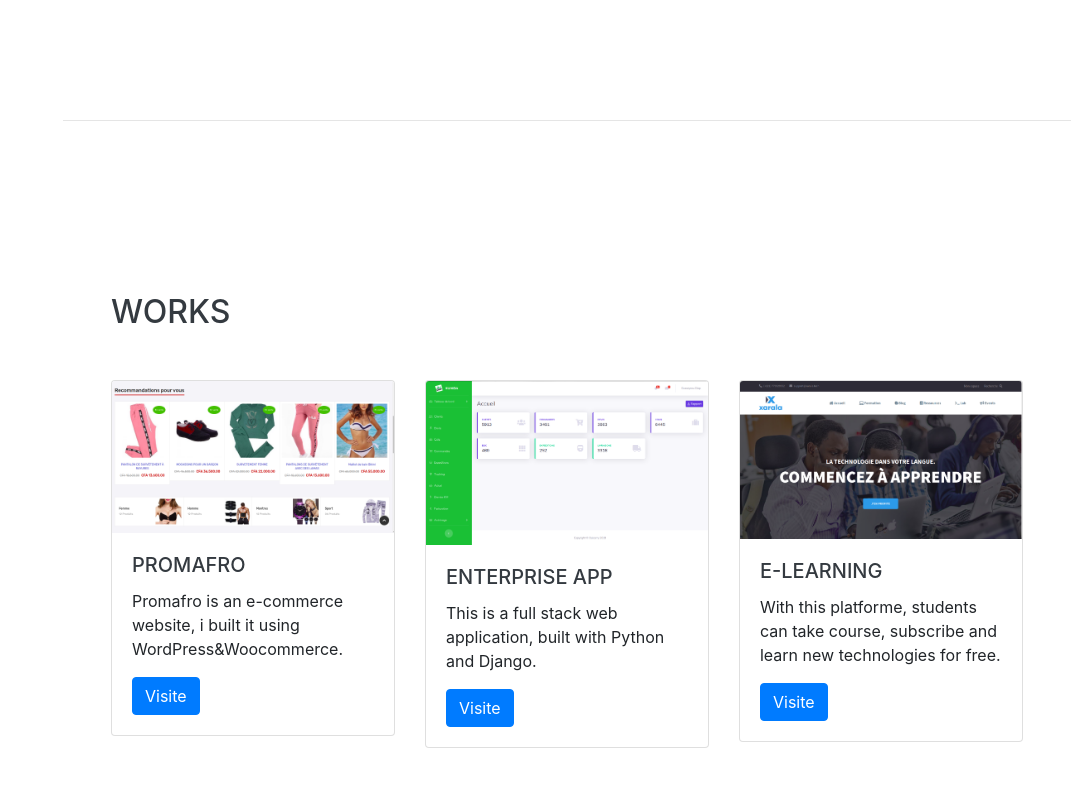
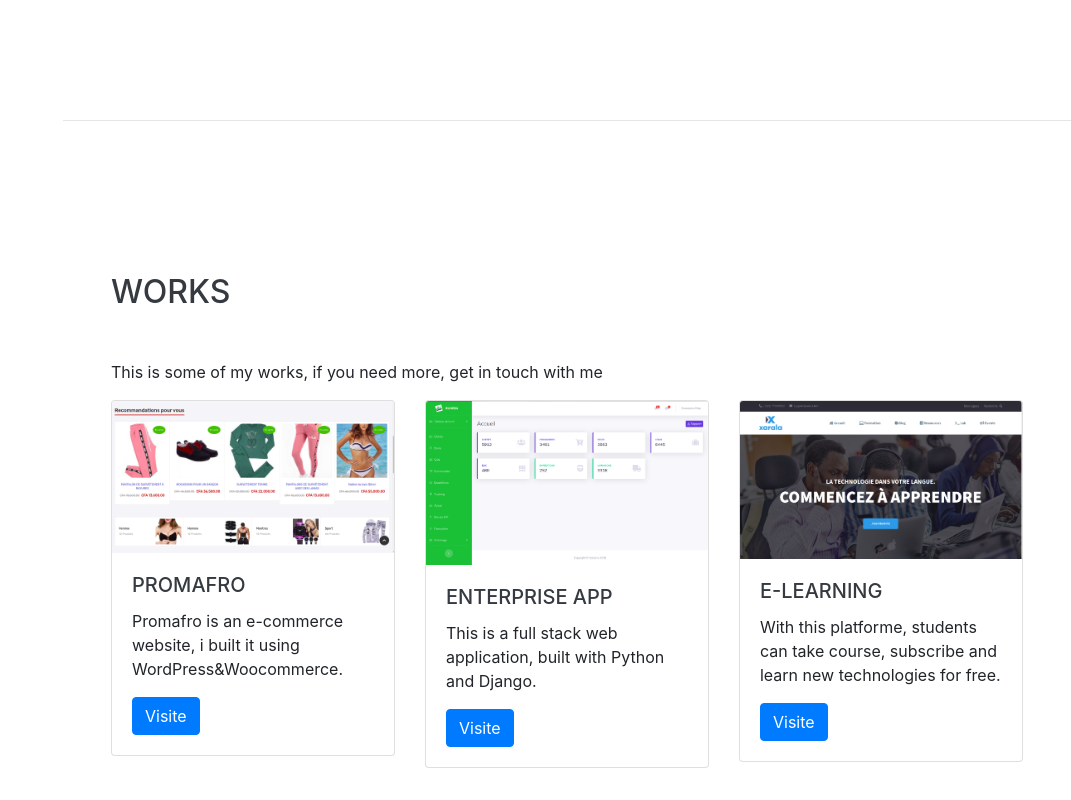
Before and after one commit to xarala221/ousseynoudiop, a website with bundled scripts: page index.html in a window 1280 px wide. Shown: the part 3376-4176 px from the top of the page, without its empty margins (209-1280 px from the left). Built offline with nearby package versions, Linux system fonts and the light colour scheme; a web font is replaced by a local one.

Commit message:
add get in touch p

```diff
--- a/index.html
+++ b/index.html
@@ -273,6 +273,7 @@
     <section class="resume-section p-3 p-lg-5 d-flex align-items-center" id="interests">
       <div class="w-100">
         <h2 class="mb-5">Works</h2>
+        <p>This is some of my works, if you need more, get in touch with me</p>
         <!-- <p>Apart from being a web developer, I enjoy most of my time being outdoors. In the winter, I am an avid skier
           and novice ice climber. During the warmer months here in Colorado, I enjoy mountain biking, free climbing, and
           kayaking.</p>
```
